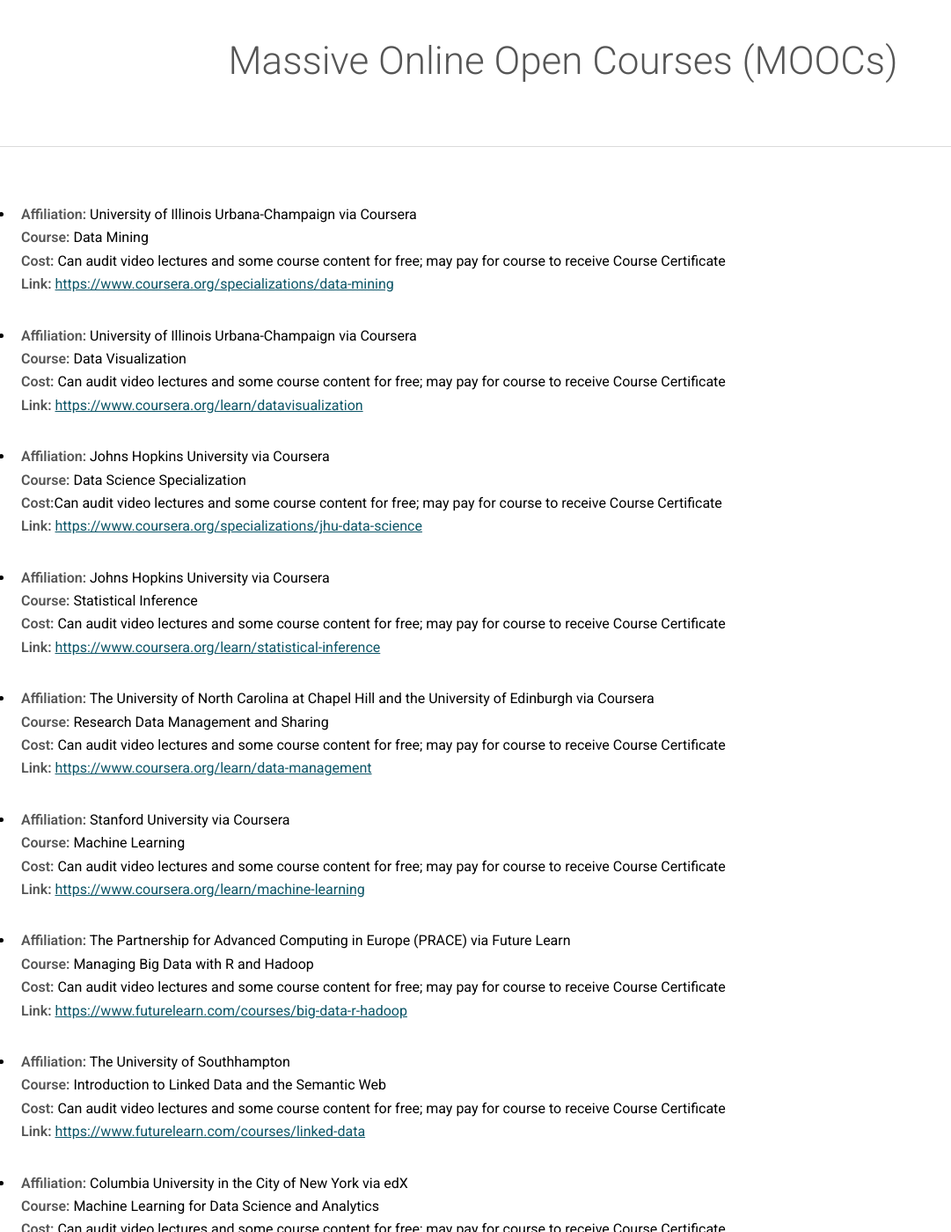
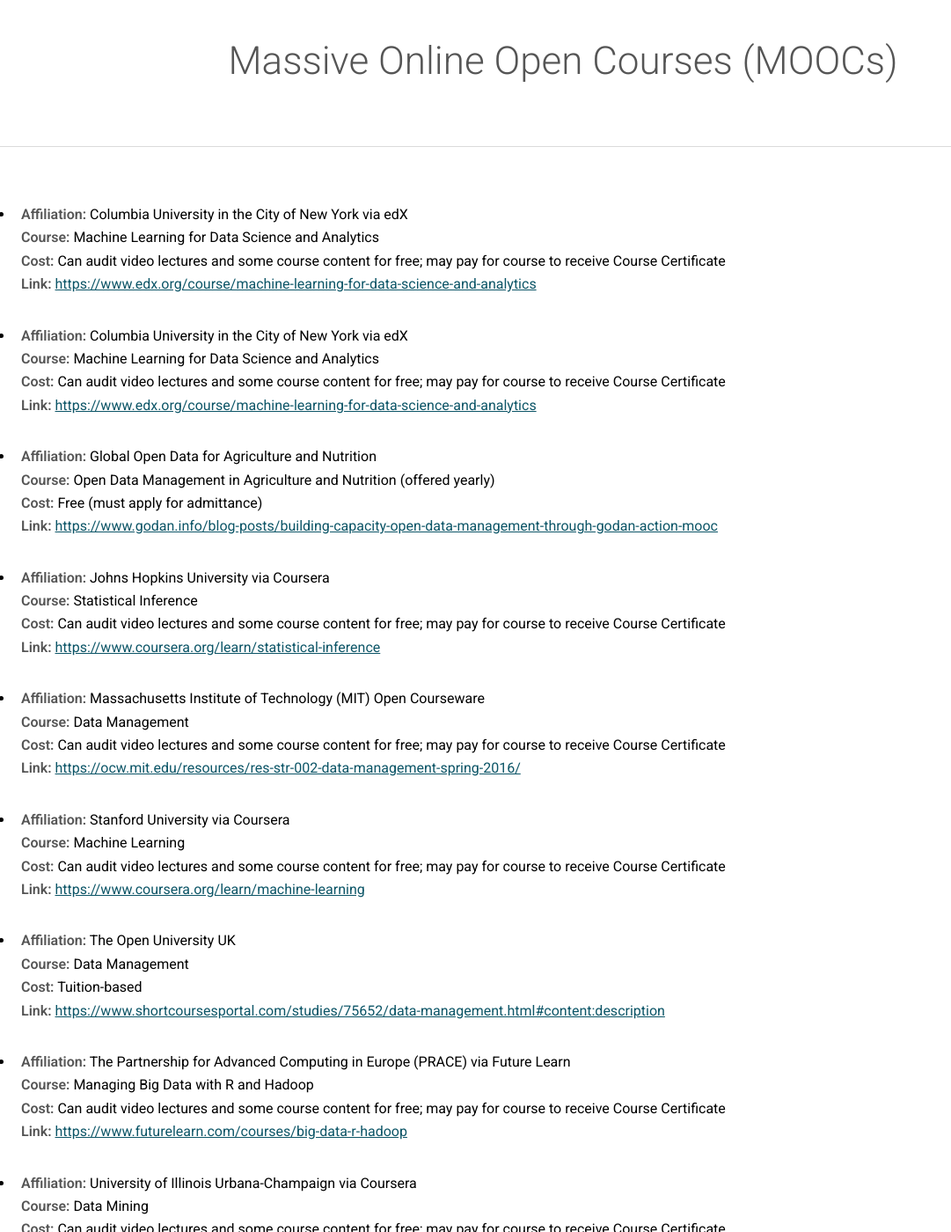
Before and after one commit to bfe-inf/toolkit, a Jekyll site: the page built from dmt_moocs.html, in a window 1280 px wide and 1400 px high, scrolled down 308 px. Shown: the whole window at 88% size, without its empty margins (0-1081 px from the left). Built offline with Jekyll 4.4.1, drawn with Linux system fonts in a browser that asks for light colours; some of the changed text lies outside the part shown.

Commit message:
Update dmt_moocs.html

```diff
--- a/dmt_moocs.html
+++ b/dmt_moocs.html
@@ -56,6 +56,54 @@
 			<section id="two" class="wrapper">
       				<div class"inner">
       					<ul>
+						<li><strong>Affiliation:</strong> Columbia University in the City of New York via edX <br/>
+						<strong>Course:</strong> Machine Learning for Data Science and Analytics <br/>
+						<strong>Cost:</strong> Can audit video lectures and some course content for free; may pay for course to receive Course Certificate <br/>
+						<strong>Link:</strong> <a href="https://www.edx.org/course/machine-learning-for-data-science-and-analytics" target="_blank">https://www.edx.org/course/machine-learning-for-data-science-and-analytics</a></li>
+					</ul>
+					<ul>
+						<li><strong>Affiliation:</strong> Columbia University in the City of New York via edX <br/>
+						<strong>Course:</strong> Machine Learning for Data Science and Analytics <br/>
+						<strong>Cost:</strong> Can audit video lectures and some course content for free; may pay for course to receive Course Certificate <br/>
+						<strong>Link:</strong> <a href="https://www.edx.org/course/machine-learning-for-data-science-and-analytics" target="_blank">https://www.edx.org/course/machine-learning-for-data-science-and-analytics</a></li>
+					</ul>
+					<ul>
+						<li><strong>Affiliation:</strong> Global Open Data for Agriculture and Nutrition <br/>
+						<strong>Course:</strong> Open Data Management in Agriculture and Nutrition (offered yearly) <br/>
+						<strong>Cost:</strong> Free (must apply for admittance) <br/>
+						<strong>Link:</strong> <a href="https://www.godan.info/blog-posts/building-capacity-open-data-management-through-godan-action-mooc" target="_blank">https://www.godan.info/blog-posts/building-capacity-open-data-management-through-godan-action-mooc</a></li>
+					</ul>
+					<ul>
+						<li><strong>Affiliation:</strong> Johns Hopkins University via Coursera <br/>
+						<strong>Course:</strong> Statistical Inference <br/>
+						<strong>Cost:</strong> Can audit video lectures and some course content for free; may pay for course to receive Course Certificate  <br/>
+						<strong>Link:</strong> <a href="https://www.coursera.org/learn/statistical-inference" target="_blank">https://www.coursera.org/learn/statistical-inference</a></li>
+					</ul>
+					<ul>
+						<li><strong>Affiliation:</strong> Massachusetts Institute of Technology (MIT) Open Courseware <br/>
+						<strong>Course:</strong> Data Management  <br/>
+						<strong>Cost:</strong> Can audit video lectures and some course content for free; may pay for course to receive Course Certificate <br/>
+						<strong>Link:</strong> <a href="https://ocw.mit.edu/resources/res-str-002-data-management-spring-2016/" target="_blank">https://ocw.mit.edu/resources/res-str-002-data-management-spring-2016/</a></li>
+					</ul>
+					<ul>
+						<li><strong>Affiliation:</strong> Stanford University via Coursera <br/>
+						<strong>Course:</strong> Machine Learning <br/>
+						<strong>Cost:</strong> Can audit video lectures and some course content for free; may pay for course to receive Course Certificate <br/>
+						<strong>Link:</strong> <a href="https://www.coursera.org/learn/machine-learning" target="_blank">https://www.coursera.org/learn/machine-learning</a></li>
+					</ul>
+					<ul>
+						<li><strong>Affiliation:</strong> The Open University UK <br/>
+						<strong>Course:</strong> Data Management <br/>
+						<strong>Cost:</strong> Tuition-based  <br/>
+						<strong>Link:</strong> <a href="https://www.shortcoursesportal.com/studies/75652/data-management.html#content:description" target="_blank">https://www.shortcoursesportal.com/studies/75652/data-management.html#content:description</a></li>
+					</ul>
+					<ul>
+						<li><strong>Affiliation:</strong> The Partnership for Advanced Computing in Europe (PRACE) via Future Learn <br/>
+						<strong>Course:</strong> Managing Big Data with R and Hadoop <br/>
+						<strong>Cost:</strong> Can audit video lectures and some course content for free; may pay for course to receive Course Certificate  <br/>
+						<strong>Link:</strong> <a href="https://www.futurelearn.com/courses/big-data-r-hadoop" target="_blank">https://www.futurelearn.com/courses/big-data-r-hadoop</a></li>
+					</ul>
+					<ul>
 	     					<li> <strong>Affiliation:</strong> University of Illinois Urbana-Champaign via Coursera  <br/>
              	   				<strong>Course:</strong> Data Mining <br/>
 		   				<strong>Cost:</strong> Can audit video lectures and some course content for free; may pay for course to receive Course Certificate <br/>
@@ -68,58 +116,16 @@
 						<strong>Link:</strong> <a href="https://www.coursera.org/learn/datavisualization" target="_blank">https://www.coursera.org/learn/datavisualization</a></li>
 					</ul>
 					<ul>
-						<li><strong>Affiliation:</strong> Johns Hopkins University via Coursera <br/>
-						<strong>Course:</strong> Data Science Specialization <br/>
-						<strong>Cost:</strong>Can audit video lectures and some course content for free; may pay for course to receive Course Certificate <br/>
-						<strong>Link:</strong> <a href="https://www.coursera.org/specializations/jhu-data-science" target="_blank">https://www.coursera.org/specializations/jhu-data-science</a></li>
-					</ul>
-					<ul>
-						<li><strong>Affiliation:</strong> Johns Hopkins University via Coursera <br/>
-						<strong>Course:</strong> Statistical Inference <br/>
-						<strong>Cost:</strong> Can audit video lectures and some course content for free; may pay for course to receive Course Certificate  <br/>
-						<strong>Link:</strong> <a href="https://www.coursera.org/learn/statistical-inference" target="_blank">https://www.coursera.org/learn/statistical-inference</a></li>
-					</ul>
-					<ul>
-						<li><strong>Affiliation:</strong> The University of North Carolina at Chapel Hill and the University of Edinburgh via Coursera <br/>
+						<li><strong>Affiliation:</strong> University of North Carolina at Chapel Hill and the University of Edinburgh via Coursera <br/>
 						<strong>Course:</strong> Research Data Management and Sharing <br/>
 						<strong>Cost:</strong> Can audit video lectures and some course content for free; may pay for course to receive Course Certificate <br/>
 						<strong>Link:</strong> <a href="https://www.coursera.org/learn/data-management" target="_blank">https://www.coursera.org/learn/data-management</a></li>
 					</ul>
 					<ul>
-						<li><strong>Affiliation:</strong> Stanford University via Coursera <br/>
-						<strong>Course:</strong> Machine Learning <br/>
-						<strong>Cost:</strong> Can audit video lectures and some course content for free; may pay for course to receive Course Certificate <br/>
-						<strong>Link:</strong> <a href="https://www.coursera.org/learn/machine-learning" target="_blank">https://www.coursera.org/learn/machine-learning</a></li>
-					</ul>
-					<ul>
-						<li><strong>Affiliation:</strong> The Partnership for Advanced Computing in Europe (PRACE) via Future Learn <br/>
-						<strong>Course:</strong> Managing Big Data with R and Hadoop <br/>
-						<strong>Cost:</strong> Can audit video lectures and some course content for free; may pay for course to receive Course Certificate  <br/>
-						<strong>Link:</strong> <a href="https://www.futurelearn.com/courses/big-data-r-hadoop" target="_blank">https://www.futurelearn.com/courses/big-data-r-hadoop</a></li>
-					</ul>
-					<ul>
-						<li><strong>Affiliation:</strong> The University of Southhampton <br/>
+						<li><strong>Affiliation:</strong> University of Southhampton <br/>
 						<strong>Course:</strong> Introduction to Linked Data and the Semantic Web <br/>
 						<strong>Cost:</strong> Can audit video lectures and some course content for free; may pay for course to receive Course Certificate <br/>
 						<strong>Link:</strong> <a href="https://www.futurelearn.com/courses/linked-data" target="_blank">https://www.futurelearn.com/courses/linked-data</a></li>
-					</ul>
-					<ul>
-						<li><strong>Affiliation:</strong> Columbia University in the City of New York via edX <br/>
-						<strong>Course:</strong> Machine Learning for Data Science and Analytics <br/>
-						<strong>Cost:</strong> Can audit video lectures and some course content for free; may pay for course to receive Course Certificate <br/>
-						<strong>Link:</strong> <a href="https://www.edx.org/course/machine-learning-for-data-science-and-analytics" target="_blank">https://www.edx.org/course/machine-learning-for-data-science-and-analytics</a></li>
-					</ul>
-					<ul>
-						<li><strong>Affiliation:</strong> Massachusetts Institute of Technology (MIT) Open Courseware <br/>
-						<strong>Course:</strong> Data Management  <br/>
-						<strong>Cost:</strong> Can audit video lectures and some course content for free; may pay for course to receive Course Certificate <br/>
-						<strong>Link:</strong> <a href="https://ocw.mit.edu/resources/res-str-002-data-management-spring-2016/" target="_blank">https://ocw.mit.edu/resources/res-str-002-data-management-spring-2016/</a></li>
-					</ul>
-					<ul>
-						<li><strong>Affiliation:</strong> The Open University UK <br/>
-						<strong>Course:</strong> Data Management <br/>
-						<strong>Cost:</strong> Tuition-based  <br/>
-						<strong>Link:</strong> <a href="https://www.shortcoursesportal.com/studies/75652/data-management.html#content:description" target="_blank">https://www.shortcoursesportal.com/studies/75652/data-management.html#content:description</a></li>
 					</ul>
 					<ul>
 						<li><strong>Affiliation:</strong> Wesleyan University via Coursera  <br/>
```
